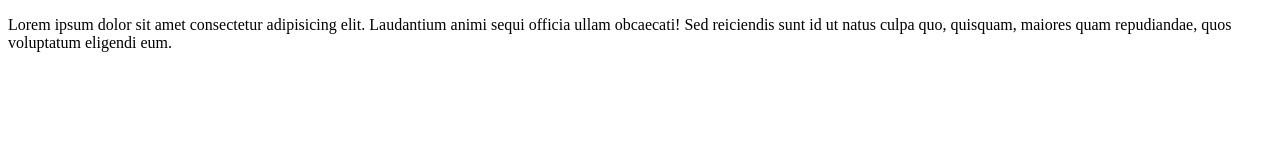
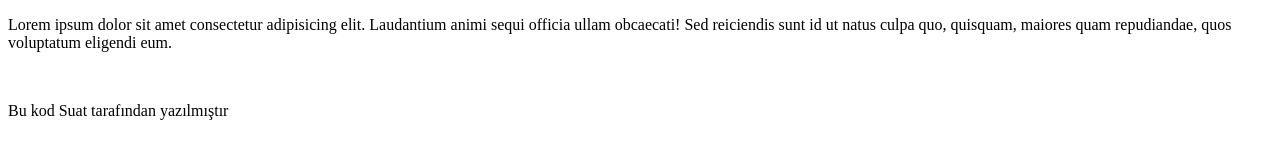
Before and after one commit to SuatKYY/T103, a plain HTML site: page index.html in a window 1280 px wide. Drawn offline with Linux system fonts and the light colour scheme.

Commit message:
Suattan Gelen

```diff
--- a/index.html
+++ b/index.html
@@ -8,5 +8,7 @@
 </head>
 <body>
   <p>Lorem ipsum dolor sit amet consectetur adipisicing elit. Laudantium animi sequi officia ullam obcaecati! Sed reiciendis sunt id ut natus culpa quo, quisquam, maiores quam repudiandae, quos voluptatum eligendi eum.</p>
+  <br>
+  <p>Bu kod Suat tarafından yazılmıştır</p>
 </body>
 </html>
```
